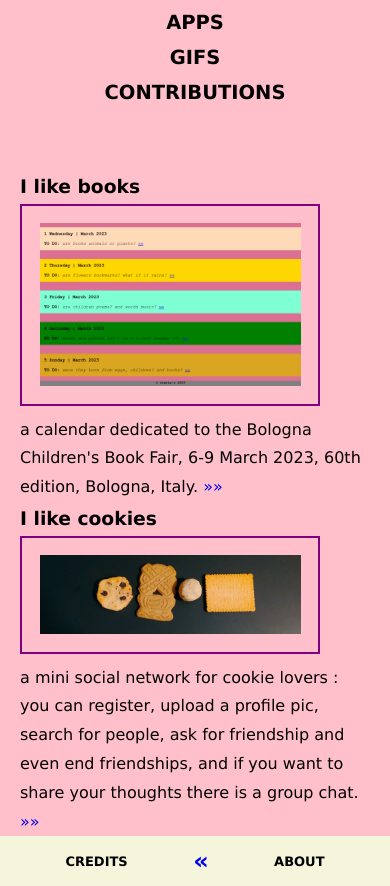
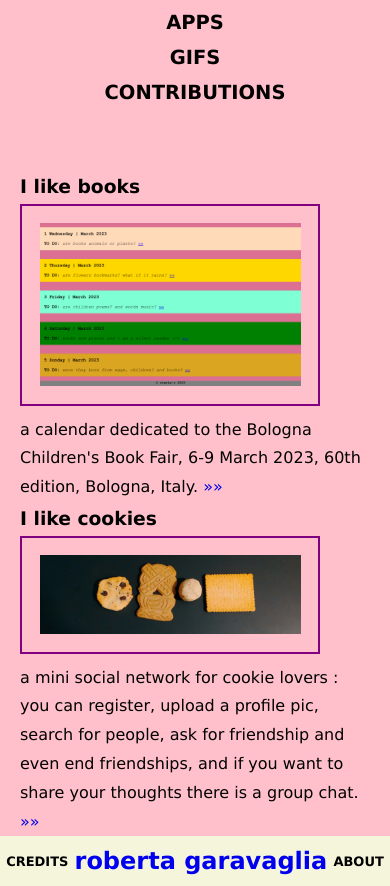
Before and after one commit to otaria-o/portfolio-otaria-o, a React (Create React App) app: page /apps in a window 390 px wide. Built offline with nearby package versions, Linux system fonts and the light colour scheme.

Commit message:
ancora senza media queries

```diff
--- a/src/Credits.js
+++ b/src/Credits.js
@@ -6,11 +6,11 @@ function Credits() {
     <div className="portfolio">
       <Menu />
       <section></section>
-      <Footer />
       <ul className="creditslist">
         Maki icon by Mapbox, Simple Icons, SPICED Academy, 842.studio, Amèlie
         Poulain in the pic!
       </ul>
+      <Footer />
     </div>
   );
 }
--- a/src/Footer.js
+++ b/src/Footer.js
@@ -9,7 +9,7 @@ function Footer() {
         </h2>
       </Link>
       <Link style={{ textDecoration: "none" }} to="/">
-        <h2>«</h2>
+        <h2>roberta garavaglia</h2>
       </Link>
       <Link style={{ textDecoration: "none", color: "black" }} to="/about">
         <h2 style={{ fontSize: "small" }}>ABOUT</h2>
```
Also changed, not shown: src/App.css (+47 -0 lines).
